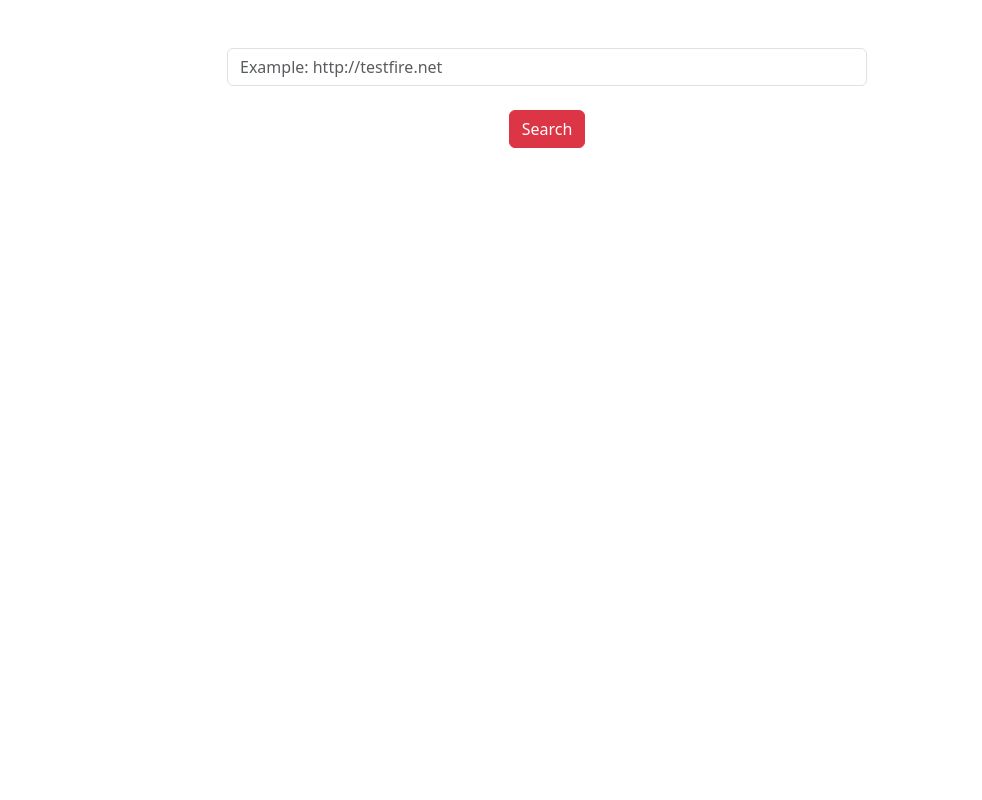
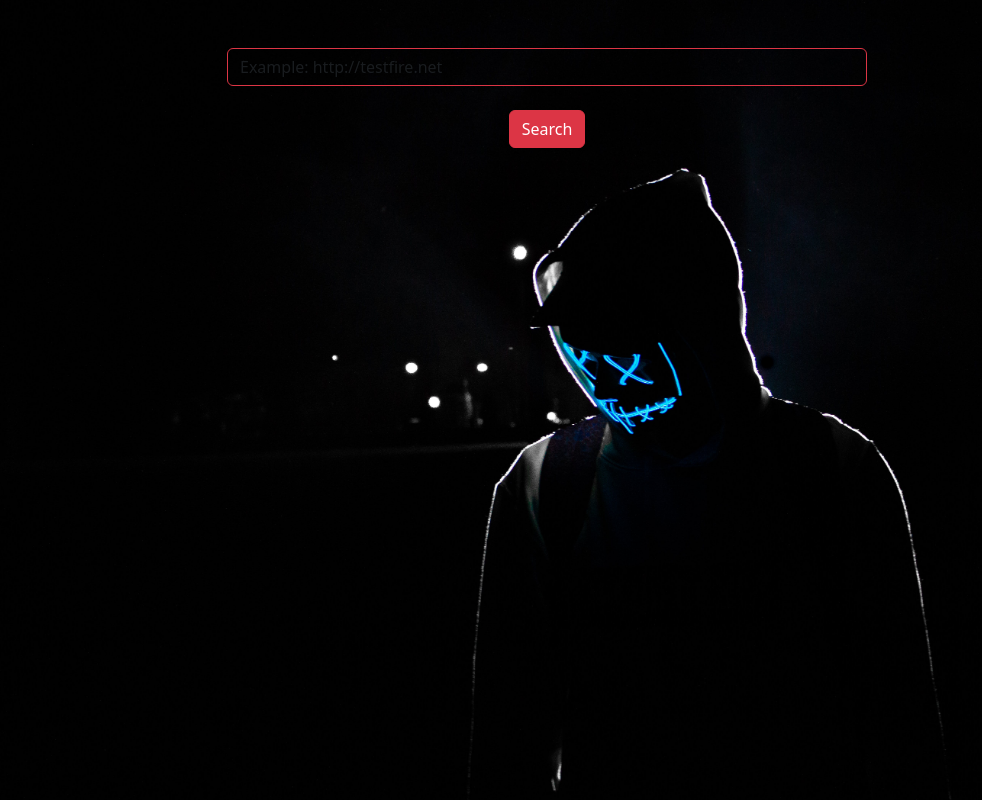
Before and after one commit to rohitdalal0/rohitdalal0.github.io, a plain HTML site: page home.html in a window 1280 px wide. Shown: the whole page, without its empty margins (93-1075 px from the left). Drawn offline with nearby package versions, Linux system fonts and the light colour scheme.

Commit message:
initial commit

```diff
--- a/home.html
+++ b/home.html
@@ -14,7 +14,7 @@
 <body>
     <div id="input-div" class="mt-5 w-50 mx-auto">
         <div class="input-group">
-            <input id="user-input" type="text" class="form-control" aria-label="Sizing example input"
+            <input id="user-input" class="form-control" type="text" aria-label="Sizing example input"
                 aria-describedby="inputGroup-sizing-default" name="search" placeholder="Example: http://testfire.net"
                 pattern="[a-zA-Z0-9]" required>
         </div>
--- a/main.css
+++ b/main.css
@@ -22,7 +22,21 @@
     }
 }
 
+#user-input {
+    background-color: transparent;
+    color: white;
+    border: 1px solid #dc3545;
+}
+
 .error {
     animation-name: shake;
     animation-duration: 0.3s;
 }
+
+body {
+    background-image: url('images/black-background.jpg');
+    background-repeat: no-repeat;
+    background-attachment: fixed;
+    background-size: cover;
+    background-position: center;
+}
--- a/main.js
+++ b/main.js
@@ -19,7 +19,6 @@ btn.addEventListener('click', () => {
   var user_input = document.getElementById('user-input');
   var result_div = document.getElementById('result-div');
   input = url_validate(user_input.value)
-  console.log(input)
 
   if (user_input.value != '' && input) {
     result_div.innerHTML = '';
```
Also changed, not shown: images/black-background.jpg (renamed from images/pexels-sebastiaan-stam-1480690.jpg), images/pexels-tima-miroshnichenko-5380618.jpg (deleted).
